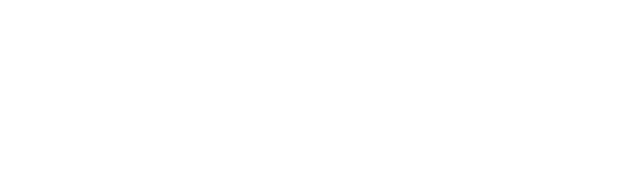
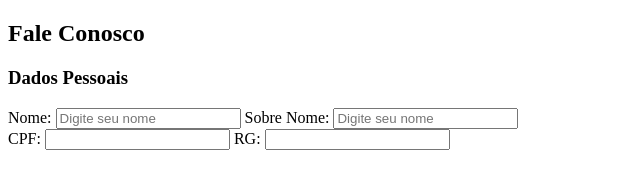
Before and after one commit to Bruun0o/auladesabadoflex, a plain HTML site: page assets/vendos/faleConosco.html in a window 1280 px wide. Shown: the whole page, without its empty margins (0-640 px from the left). Drawn offline with Linux system fonts and the light colour scheme.

Commit message:
faleconosco.html

```diff
--- a/assets/vendos/faleConosco.html
+++ b/assets/vendos/faleConosco.html
@@ -7,5 +7,21 @@
 </head>
 <body>
 
+    <h2>Fale Conosco</h2>
+     <form>
+        <h3>Dados Pessoais</h3>
+        <div>
+            <label for="nome ">Nome: </label>
+            <input type="text" id="nome"     placeholder="Digite seu nome"
+            <label for="nome ">   Sobre Nome: </label>
+            <input type="text" id="nome"     placeholder="Digite seu nome"
+        </div>
+        <div>
+            <label for="CPF">CPF: </label>
+            <input type="tel" name="" id="CPF" maxlength="11"
+            <label for="Rg">    RG:  </label>
+            <input type="tel" id="Rg"
+        </div>
+     </form>
 </body>
 </html>
```
